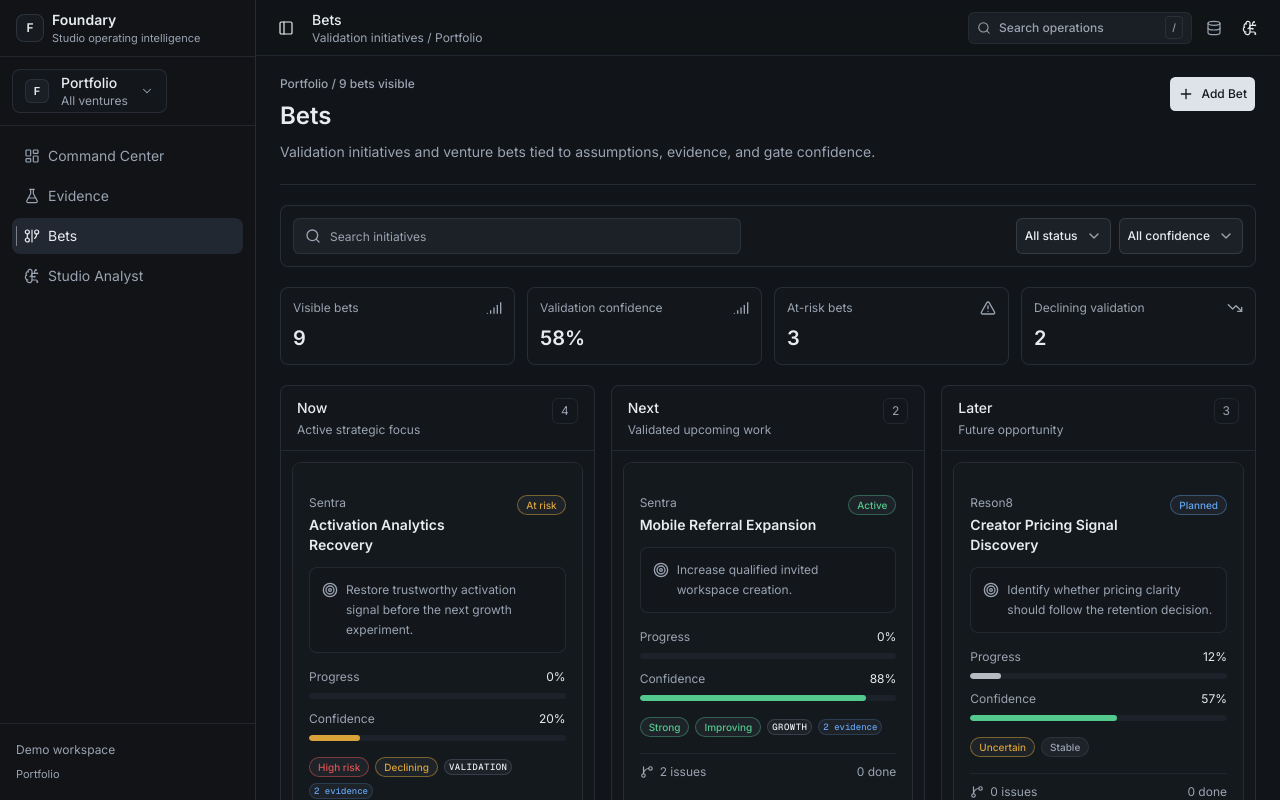
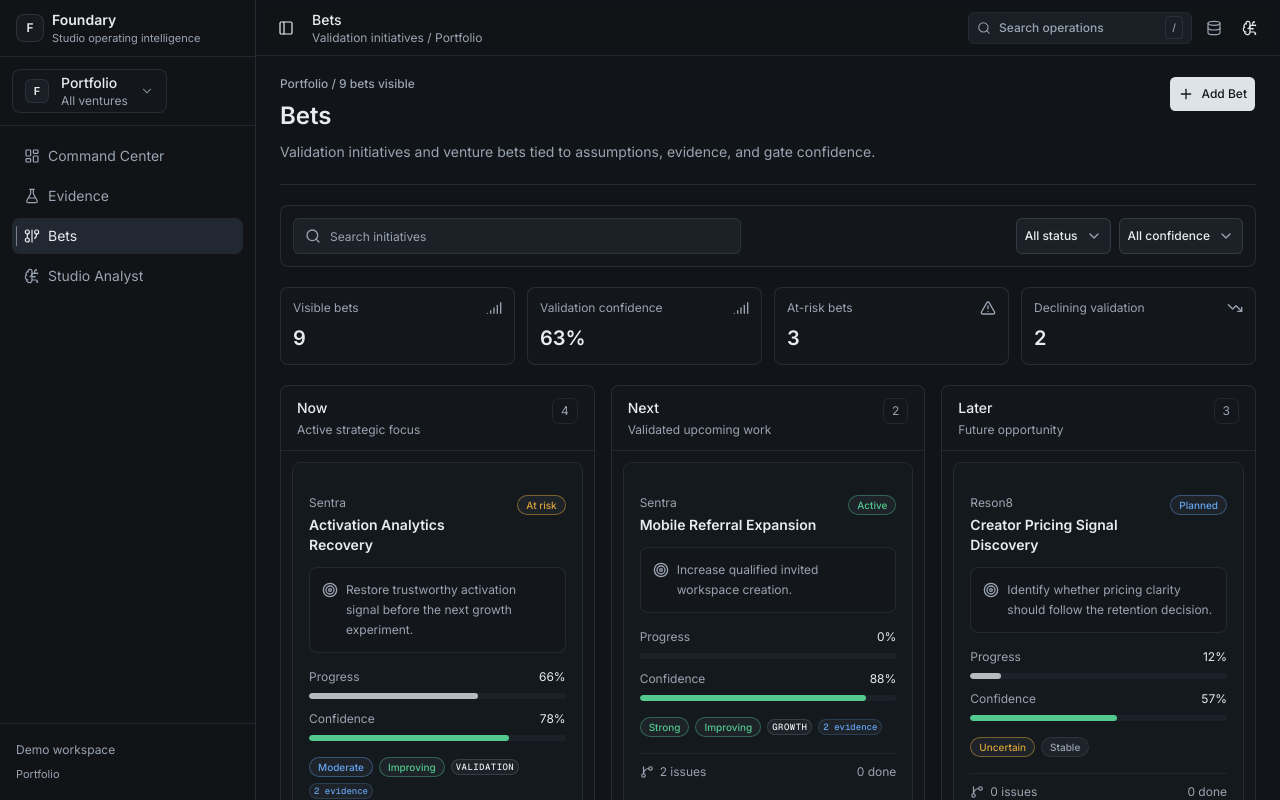
Before and after one commit to Abdelrahman-Rabi/foundary, a Next.js app: page /roadmap in a window 1280 px wide. Built offline with nearby package versions, Linux system fonts and the light colour scheme.

Commit message:
phase 2 seeded

```diff
--- a/context/agent-handoff.md
+++ b/context/agent-handoff.md
@@ -58,6 +58,30 @@ Review Agent
 ---
 
 ## Handoff Log
+
+## 2026-06-11 - Codex - Phase 2 Seeded Demo Data Coherence
+
+Task:
+Implemented Phase 2 seeded demo data coherence around the Reson8/Sentra/Internal Ops studio operating story.
+
+Changed:
+- Aligned venture, validation gate, bet, evidence, capacity, and analyst seed data to the canonical Reson8 23% confidence / 41% progress, Sentra 78% confidence, Internal Ops 71% confidence anchors.
+- Added minimal optional roadmap manual sync fields and analyst numeric confidence support so seeded anchor values can display intentionally without changing routes or stores.
+- Updated Reson8 source linkage so Narrow Reson8 cites four evidence items, the Creator Retention Signal Validation bet, and product/design/engineering capacity signals.
+
+Verification:
+- `rg` targeted anchor/source-link scans passed.
+- `git diff --check` passed.
+- `npx eslint src eslint.config.mjs` passed.
+- `npm run build` passed after rerun with network access for Google Fonts.
+- `npm run lint` failed on pre-existing prototype source lint in `prototypes/pm-timeline-workshop/src/App.jsx` unescaped apostrophes.
+
+Notes:
+- Scope stayed frontend/local mock data only.
+- Internal route names and store APIs were left unchanged.
+
+Risks / Follow-ups:
+- Full `npm run lint` may still report unrelated prototype source lint issues.
 
 ## 2026-06-11 - Codex - Phase 1 Product Language Clarity
 
--- a/src/data/analyst-signals.ts
+++ b/src/data/analyst-signals.ts
@@ -8,23 +8,37 @@ export const analystSignals: AnalystSignal[] = [
     ventureId: "venture-reson8",
     signalType: "studio-decision",
     gateId: "gate-reson8-retention",
-    evidenceSignalId: "signal-reson8-interviews-fail",
-    issueId: "issue-reson8-onboarding-variant",
+    evidenceSignalId: "signal-reson8-weekly-cohort-weak",
+    issueId: "issue-reson8-retention-assumptions",
     roadmapId: "roadmap-reson8-retention",
     capacitySignalId: "cap-signal-engineering-contention",
     gateIds: ["gate-reson8-retention"],
-    evidenceSignalIds: ["signal-reson8-interviews-fail"],
-    issueIds: ["issue-reson8-onboarding-variant"],
+    evidenceSignalIds: [
+      "signal-reson8-weekly-cohort-weak",
+      "signal-reson8-interviews-fail",
+      "signal-reson8-buildout-capacity-cost",
+    ],
+    issueIds: [
+      "issue-reson8-retention-assumptions",
+      "issue-reson8-positioning-interviews",
+      "issue-reson8-message-threshold",
+      "issue-reson8-onboarding-variant",
+    ],
     roadmapIds: ["roadmap-reson8-retention"],
-    capacitySignalIds: ["cap-signal-engineering-contention"],
-    title: "Pause active Reson8 build & narrow validation focus",
-    message: "Reson8 is the top decision priority. The recommendation is to narrow the validation initiative and pause broad build work until creator return intent is proven.",
-    reason: "Retention evidence is weak while active engineering and design allocations continue, creating sunk-cost risk and starving higher-confidence growth work.",
-    evidenceSummary: "Retention interviews and repeat-use evidence remain weak against the Validate gate.",
-    capacityTradeoff: "Engineering and design time remain active on Reson8 while stronger Sentra activation work needs protection.",
-    suggestedAction: "Transition Omar Khaled and Lina Haddad off Reson8 prototypes and run creator-only positioning interviews.",
+    capacitySignalIds: [
+      "cap-signal-engineering-contention",
+      "cap-signal-design-contention",
+      "cap-signal-product-contention",
+    ],
+    title: "Narrow Reson8",
+    message: "Reson8 is the top decision priority. Narrow the validation bet before expanding onboarding because weak retained-creator evidence is already consuming product, design, and engineering capacity.",
+    reason: "Retention evidence is weak while product and engineering capacity are actively being consumed, creating sunk-cost risk and pulling focus from higher-confidence Sentra activation work.",
+    evidenceSummary: "4 evidence items and the Creator Retention Signal Validation bet point to weak weekly retained-creator proof.",
+    capacityTradeoff: "Narrowing Reson8 protects product, design, and engineering capacity for Sentra activation work.",
+    suggestedAction: "Inspect creator retention evidence before expanding onboarding scope.",
     recommendedDecision: "narrow",
     confidence: "high",
+    confidenceScore: 82,
     severity: "high" as RiskLevel,
     createdAt: "2026-05-24T10:00:00.000Z"
   },
@@ -40,16 +54,24 @@ export const analystSignals: AnalystSignal[] = [
     roadmapId: "roadmap-reson8-broadcast-loop",
     capacitySignalId: "cap-signal-engineering-contention",
     gateIds: ["gate-reson8-retention"],
-    evidenceSignalIds: ["signal-reson8-broadcast-archive"],
-    issueIds: ["issue-reson8-onboarding-variant"],
-    roadmapIds: ["roadmap-reson8-broadcast-loop"],
-    capacitySignalIds: ["cap-signal-engineering-contention"],
+    evidenceSignalIds: [
+      "signal-reson8-weekly-cohort-weak",
+      "signal-reson8-broadcast-archive",
+      "signal-reson8-buildout-capacity-cost",
+    ],
+    issueIds: [
+      "issue-reson8-retention-assumptions",
+      "issue-reson8-onboarding-variant",
+      "issue-reson8-archive-broadcast-test",
+    ],
+    roadmapIds: ["roadmap-reson8-retention", "roadmap-reson8-broadcast-loop"],
+    capacitySignalIds: ["cap-signal-engineering-contention", "cap-signal-design-contention"],
     title: "Reson8 validation uncertainty vs active execution",
-    message: "Reson8 is at high risk of wasted execution. Engineering prototype coding is active despite negative validation signal.",
-    reason: "Creator interviews and archived loops show weak repeat-use intent, yet engineering has a 50% allocation to prototype variants.",
+    message: "Reson8 is at high risk of wasted execution. Onboarding prototype work is active despite 23% validation confidence.",
+    reason: "Weekly cohort analysis, creator interviews, and archived loops show weak repeat-use intent, yet engineering and design remain allocated to prototype variants.",
     evidenceSummary: "Creator evidence is not strong enough to justify another broad build cycle.",
-    capacityTradeoff: "Prototype engineering is consuming shared capacity before the retention gate is de-risked.",
-    suggestedAction: "Freeze the onboarding variant prototype task and define creator retention metric thresholds first.",
+    capacityTradeoff: "Prototype work is consuming shared product, design, and engineering capacity before the retention gate is de-risked.",
+    suggestedAction: "Narrow onboarding prototype scope and define retained-creator thresholds before any broad buildout.",
     recommendedDecision: "narrow",
     confidence: "high",
     severity: "high" as RiskLevel,
@@ -74,7 +96,7 @@ export const analystSignals: AnalystSignal[] = [
     title: "Protect Sentra design capacity",
     message: "Sentra is a higher-confidence growth opportunity with strong referral loops, but launch momentum is constrained by design bandwidth.",
     reason: "Lina Haddad is split between active Sentra mobile referral expansion copy and Reson8 onboarding prototypes design.",
-    evidenceSummary: "Activation evidence is stronger than the contested Reson8 retention signal.",
+    evidenceSummary: "Sentra carries 78% validation confidence, materially stronger than Reson8's 23% retention confidence.",
     capacityTradeoff: "Design capacity should stay focused on Sentra while Reson8 narrows its prototype work.",
     suggestedAction: "Protect Lina Haddad's active design focus for Sentra referrals and move Reson8 prototype design out of her current allocation.",
     recommendedDecision: "continue",
@@ -99,7 +121,7 @@ export const analystSignals: AnalystSignal[] = [
     capacitySignalIds: [],
     title: "Maintain steady-state Internal Ops cadence",
     message: "Internal Ops shows stable studio leverage with contained metrics scope and freed operator capacity.",
-    reason: "Rollout notes and summaries are complete, freeing product lead Sarah Chen to focus on Sentra and Reson8.",
+    reason: "Rollout notes and summaries are complete, and Internal Ops carries stable 71% validation confidence with low decision pressure.",
     evidenceSummary: "Meeting intelligence rollout evidence is stable and does not require urgent new scope.",
     capacityTradeoff: "Keeping Internal Ops steady-state preserves operator attention for higher-pressure venture decisions.",
     suggestedAction: "Defer new internal tool scope and maintain current meeting intelligence cadence.",
--- a/src/data/evidence-signals.ts
+++ b/src/data/evidence-signals.ts
@@ -42,6 +42,32 @@ export const evidenceSignals: EvidenceSignal[] = [
     observedAt: "2026-05-21T10:00:00.000Z"
   },
   {
+    id: "signal-reson8-weekly-cohort-weak",
+    ventureId: "venture-reson8",
+    gateId: "gate-reson8-retention",
+    title: "Weekly creator cohort misses retention threshold",
+    summary: "Weekly creator cohort analysis shows repeat collaboration below the threshold needed to continue broad buildout.",
+    signalType: "retention",
+    strength: "negative" as EvidenceStrength,
+    confidenceImpact: "decrease",
+    sourceIssueIds: ["issue-reson8-retention-assumptions", "issue-reson8-message-threshold"],
+    sourceRoadmapIds: ["roadmap-reson8-retention"],
+    observedAt: "2026-05-24T10:00:00.000Z"
+  },
+  {
+    id: "signal-reson8-buildout-capacity-cost",
+    ventureId: "venture-reson8",
+    gateId: "gate-reson8-retention",
+    title: "Broad onboarding buildout is consuming capacity",
+    summary: "Product, design, and engineering capacity remain active on Reson8 onboarding despite weak retained-creator evidence.",
+    signalType: "capacity",
+    strength: "weak" as EvidenceStrength,
+    confidenceImpact: "neutral",
+    sourceIssueIds: ["issue-reson8-onboarding-variant"],
+    sourceRoadmapIds: ["roadmap-reson8-retention"],
+    observedAt: "2026-05-24T10:00:00.000Z"
+  },
+  {
     id: "signal-reson8-broadcast-archive",
     ventureId: "venture-reson8",
     gateId: "gate-reson8-retention",
@@ -58,7 +84,7 @@ export const evidenceSignals: EvidenceSignal[] = [
     id: "signal-internal-meeting-rollout",
     ventureId: "venture-internal-ops",
     gateId: "gate-internal-ops-leverage",
-    title: "AI summary rollout cuts prep overhead",
+    title: "Meeting summary rollout cuts prep overhead",
     summary: "Studio reviews confirm reduced preparation time and faster follow-up issue capture after weekly meetings.",
     signalType: "qualitative",
     strength: "strong" as EvidenceStrength,
--- a/src/data/operator-capacity.ts
+++ b/src/data/operator-capacity.ts
@@ -19,10 +19,10 @@ export const operatorAllocations: OperatorAllocation[] = [
     ventureId: "venture-sentra",
     function: "product",
     operatorName: "Sarah Chen",
-    allocationPercent: 25,
-    pressure: "healthy",
-    impact: "Validation gate review and taxonomy mapping.",
-    linkedIssueIds: ["issue-sentra-referral-cohort-review"],
+    allocationPercent: 35,
+    pressure: "watch",
+    impact: "Activation analytics recovery and referral quality review need protected focus.",
+    linkedIssueIds: ["issue-sentra-referral-cohort-review", "issue-sentra-event-taxonomy"],
     linkedRoadmapIds: ["roadmap-sentra-onboarding"],
     updatedAt: "2026-05-24T10:00:00.000Z"
   },
@@ -31,9 +31,9 @@ export const operatorAllocations: OperatorAllocation[] = [
     ventureId: "venture-sentra",
     function: "engineering",
     operatorName: "Omar Khaled",
-    allocationPercent: 20,
-    pressure: "healthy",
-    impact: "Referral loops launch and ingestion recovery.",
+    allocationPercent: 35,
+    pressure: "watch",
+    impact: "Referral loops launched, but analytics ingestion recovery still needs attention.",
     linkedIssueIds: ["issue-sentra-analytics-ingestion"],
     linkedRoadmapIds: ["roadmap-sentra-onboarding"],
     updatedAt: "2026-05-24T10:00:00.000Z"
@@ -57,9 +57,9 @@ export const operatorAllocations: OperatorAllocation[] = [
     ventureId: "venture-reson8",
     function: "engineering",
     operatorName: "Omar Khaled",
-    allocationPercent: 50,
+    allocationPercent: 55,
     pressure: "overloaded",
-    impact: "Active prototype variant builds despite weak retention evidence.",
+    impact: "Active onboarding prototype builds despite weak retained-creator evidence.",
     linkedIssueIds: ["issue-reson8-onboarding-variant"],
     linkedRoadmapIds: ["roadmap-reson8-retention"],
     updatedAt: "2026-05-24T10:00:00.000Z"
@@ -69,9 +69,9 @@ export const operatorAllocations: OperatorAllocation[] = [
     ventureId: "venture-reson8",
     function: "product",
     operatorName: "Sarah Chen",
-    allocationPercent: 40,
-    pressure: "watch",
-    impact: "Positioning interviews and retention threshold validation planning.",
+    allocationPercent: 45,
+    pressure: "overloaded",
+    impact: "Weekly cohort analysis, positioning interviews, and retention threshold work remain active.",
     linkedIssueIds: ["issue-reson8-retention-assumptions", "issue-reson8-positioning-interviews", "issue-reson8-message-threshold"],
     linkedRoadmapIds: ["roadmap-reson8-retention"],
     updatedAt: "2026-05-24T10:00:00.000Z"
@@ -81,9 +81,9 @@ export const operatorAllocations: OperatorAllocation[] = [
     ventureId: "venture-reson8",
     function: "design",
     operatorName: "Lina Haddad",
-    allocationPercent: 45,
+    allocationPercent: 50,
     pressure: "overloaded",
-    impact: "Active onboarding prototypes design iteration.",
+    impact: "Active onboarding prototype design despite weak retention evidence.",
     linkedIssueIds: ["issue-reson8-onboarding-variant"],
     linkedRoadmapIds: ["roadmap-reson8-retention"],
     updatedAt: "2026-05-24T10:00:00.000Z"
@@ -132,25 +132,46 @@ export const capacitySignals: CapacitySignal[] = [
   {
     id: "cap-signal-design-contention",
     function: "design",
-    pressure: "watch",
-    totalAllocationPercent: 80, // 35% Sentra + 45% Reson8
+    pressure: "overloaded",
+    totalAllocationPercent: 85, // 35% Sentra + 50% Reson8
     affectedVentureIds: ["venture-sentra", "venture-reson8"],
-    contentionReason: "Lina Haddad is split between active Sentra mobile referral expansion copy and Reson8 onboarding prototypes design.",
-    downstreamImpact: "Sentra referral loops launch delayed by creative delivery speed.",
-    recommendedDecision: "pause",
+    contentionReason: "Lina Haddad is split between Sentra referral activation work and Reson8 onboarding prototypes that lack retention proof.",
+    downstreamImpact: "Narrowing Reson8 protects design capacity for higher-confidence Sentra activation work.",
+    recommendedDecision: "narrow",
     sourceIssueIds: ["issue-sentra-mobile-conversion-copy", "issue-reson8-onboarding-variant"],
     sourceRoadmapIds: ["roadmap-sentra-referrals", "roadmap-reson8-retention"]
   },
   {
     id: "cap-signal-engineering-contention",
     function: "engineering",
-    pressure: "watch",
-    totalAllocationPercent: 80, // 20% Sentra + 50% Reson8 + 10% Internal Ops
+    pressure: "overloaded",
+    totalAllocationPercent: 100, // 35% Sentra + 55% Reson8 + 10% Internal Ops
     affectedVentureIds: ["venture-sentra", "venture-reson8"],
-    contentionReason: "Omar Khaled is overloaded with Reson8 prototype coding while Sentra analytics ingestion recovery is blocked.",
-    downstreamImpact: "Sentra analytics recovery is delayed, maintaining high confidence risk.",
+    contentionReason: "Omar Khaled is overloaded with Reson8 prototype coding while Sentra analytics ingestion recovery needs protected engineering focus.",
+    downstreamImpact: "Narrowing Reson8 protects engineering capacity for higher-confidence Sentra activation work.",
     recommendedDecision: "narrow",
     sourceIssueIds: ["issue-sentra-analytics-ingestion", "issue-reson8-onboarding-variant"],
     sourceRoadmapIds: ["roadmap-sentra-onboarding", "roadmap-reson8-retention"]
+  },
+  {
+    id: "cap-signal-product-contention",
+    function: "product",
+    pressure: "overloaded",
+    totalAllocationPercent: 95, // 35% Sentra + 45% Reson8 + 15% Internal Ops
+    affectedVentureIds: ["venture-sentra", "venture-reson8", "venture-internal-ops"],
+    contentionReason: "Sarah Chen is split between Sentra activation recovery, Reson8 retention proof, and contained Internal Ops work.",
+    downstreamImpact: "Narrowing Reson8 frees product focus for Sentra while keeping Internal Ops steady-state.",
+    recommendedDecision: "narrow",
+    sourceIssueIds: [
+      "issue-sentra-event-taxonomy",
+      "issue-reson8-retention-assumptions",
+      "issue-reson8-message-threshold",
+      "issue-internal-metrics-dashboard"
+    ],
+    sourceRoadmapIds: [
+      "roadmap-sentra-onboarding",
+      "roadmap-reson8-retention",
+      "roadmap-internal-metrics-dashboard"
+    ]
   }
 ]
--- a/src/data/roadmap.ts
+++ b/src/data/roadmap.ts
@@ -6,20 +6,22 @@ export const roadmapItems: RoadmapItem[] = [
     ventureId: "venture-sentra",
     title: "Activation Analytics Recovery",
     description:
-      "Stabilize onboarding analytics before expanding adaptive activation experiments.",
+      "Restore activation measurement so Sentra can keep scaling from a higher-confidence base.",
     timeframe: "now",
     goal: "Restore trustworthy activation signal before the next growth experiment.",
-    status: "at-risk",
+    status: "active",
     ownerId: "user-sarah-chen",
     linkedIssueIds: [
       "issue-sentra-analytics-ingestion",
       "issue-sentra-event-taxonomy",
     ],
-    progress: 58,
-    confidence: 39,
-    confidenceTrend: "declining",
+    progress: 66,
+    confidence: 86,
+    manualProgress: 66,
+    manualConfidence: 78,
+    confidenceTrend: "improving",
     impact: "high",
-    riskLevel: "high",
+    riskLevel: "medium",
     targetMetric: "Reliable activation events above 95%",
     validationGateId: "gate-sentra-activation",
     betType: "validation",
@@ -60,9 +62,9 @@ export const roadmapItems: RoadmapItem[] = [
     ventureId: "venture-reson8",
     title: "Creator Retention Signal Validation",
     description:
-      "Decide whether repeat collaboration behavior is strong enough to justify delivery investment.",
+      "Decide whether repeat creator collaboration is strong enough to justify continued buildout.",
     timeframe: "now",
-    goal: "Define the retained-creator threshold for a continue, split, or stop decision.",
+    goal: "Narrow Reson8 around retained-creator proof before expanding onboarding scope.",
     status: "at-risk",
     ownerId: "user-sarah-chen",
     linkedIssueIds: [
@@ -71,15 +73,27 @@ export const roadmapItems: RoadmapItem[] = [
       "issue-reson8-message-threshold",
       "issue-reson8-onboarding-variant",
     ],
-    progress: 31,
-    confidence: 42,
-    confidenceTrend: "stable",
+    progress: 41,
+    confidence: 35,
+    manualProgress: 41,
+    manualConfidence: 23,
+    confidenceTrend: "declining",
     impact: "high",
     riskLevel: "high",
-    targetMetric: "Retained-creator threshold defined",
+    targetMetric: "Weekly retained-creator cohort above 40%",
     validationGateId: "gate-reson8-retention",
     betType: "validation",
-    expectedEvidence: ["Creator weekly retention > 40%"],
+    evidenceSignalIds: [
+      "signal-reson8-weekly-cohort-weak",
+      "signal-reson8-interviews-fail",
+      "signal-reson8-buildout-capacity-cost",
+    ],
+    expectedEvidence: [
+      "Weekly creator cohort clears 40%",
+      "Creator interview urgency improves",
+      "Onboarding scope remains narrow until proof improves",
+    ],
+    decisionImpact: "narrow",
     aiInsightIds: ["insight-reson8-validation-criteria"],
     createdAt: "2026-05-05T09:00:00.000Z",
     updatedAt: "2026-05-24T10:00:00.000Z",
@@ -87,7 +101,7 @@ export const roadmapItems: RoadmapItem[] = [
   {
     id: "roadmap-internal-meeting-intelligence",
     ventureId: "venture-internal-ops",
-    title: "AI Meeting Intelligence Rollout",
+    title: "Meeting Intelligence Rollout",
     description:
       "Turn venture review meetings into structured summaries and follow-up issue capture.",
     timeframe: "now",
@@ -100,7 +114,8 @@ export const roadmapItems: RoadmapItem[] = [
       "issue-internal-meeting-rollout-notes",
     ],
     progress: 64,
-    confidence: 82,
+    confidence: 71,
+    manualConfidence: 71,
     confidenceTrend: "stable",
     impact: "medium",
     riskLevel: "low",
@@ -211,7 +226,8 @@ export const roadmapItems: RoadmapItem[] = [
     ownerId: "user-sarah-chen",
     linkedIssueIds: ["issue-internal-metrics-dashboard"],
     progress: 28,
-    confidence: 72,
+    confidence: 71,
+    manualConfidence: 71,
     confidenceTrend: "stable",
     impact: "medium",
     riskLevel: "low",
--- a/src/features/assistant/utils/assistant-analysis.ts
+++ b/src/features/assistant/utils/assistant-analysis.ts
@@ -120,7 +120,9 @@ export function getSeededAnalystSignals(
       signalType: signal.signalType ?? "studio-decision",
       type: "recommendation",
       severity: signal.severity,
-      confidence: getNumericAnalystConfidence(signal.confidence, signal.severity),
+      confidence:
+        signal.confidenceScore ??
+        getNumericAnalystConfidence(signal.confidence, signal.severity),
       analystConfidence: signal.confidence ?? getAnalystConfidence(signal.severity),
       ventureId: signal.ventureId,
       ventureName: getVentureName(ventures, signal.ventureId),
--- a/src/features/synchronization/utils/sync-utils.ts
+++ b/src/features/synchronization/utils/sync-utils.ts
@@ -51,13 +51,15 @@ export function getSyncedRoadmapMetrics(
       ? Math.round((completedIssues / activeLinkedIssues.length) * 100)
       : item.progress
   const riskPenalty = blockedIssues * 12 + overdueIssues * 7
-  const confidence = Math.max(
+  const penalizedConfidence = Math.max(
     0,
     Math.min(100, Math.round(item.confidence - riskPenalty))
   )
+  const progress = item.manualProgress ?? issueProgress
+  const confidence = item.manualConfidence ?? penalizedConfidence
 
   return {
-    progress: issueProgress,
+    progress,
     confidence,
     completedIssues,
     linkedIssues: linkedIssues.length,
--- a/src/types/ai.ts
+++ b/src/types/ai.ts
@@ -80,6 +80,7 @@ export type AnalystSignal = {
   capacityTradeoff?: string
   suggestedAction: string
   confidence?: AnalystConfidence
+  confidenceScore?: number
   severity: RiskLevel
   createdAt: string
 }
--- a/src/types/roadmap.ts
+++ b/src/types/roadmap.ts
@@ -33,6 +33,8 @@ export type RoadmapItem = {
   linkedIssueIds: string[]
   progress: number
   confidence: number
+  manualProgress?: number
+  manualConfidence?: number
   confidenceTrend: ConfidenceTrend
   impact: RoadmapImpact
   riskLevel: RiskLevel
```
Also changed, not shown: src/data/issues.ts (+22 -22 lines), src/data/validation-gates.ts (+20 -14 lines), src/data/ventures.ts (+10 -10 lines).
